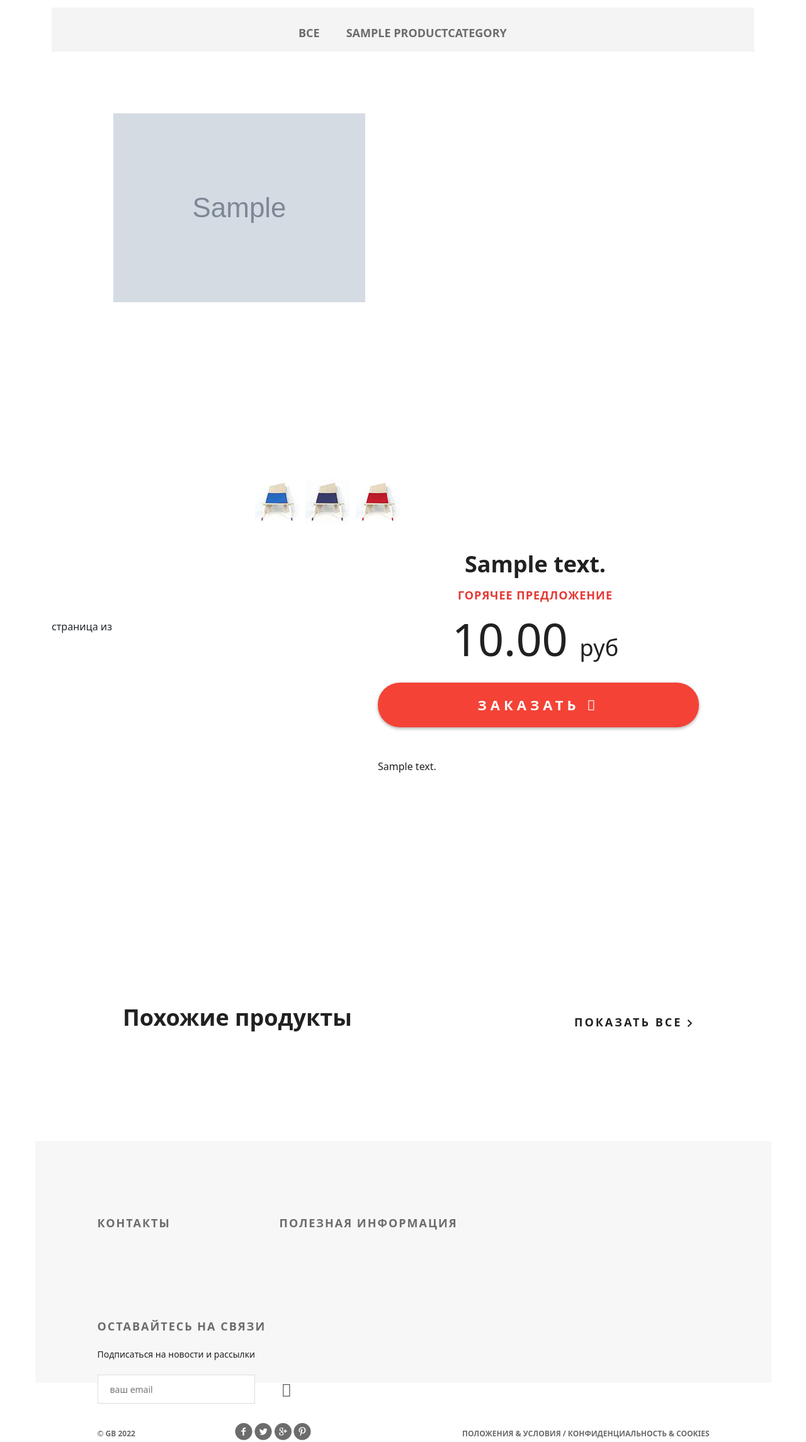
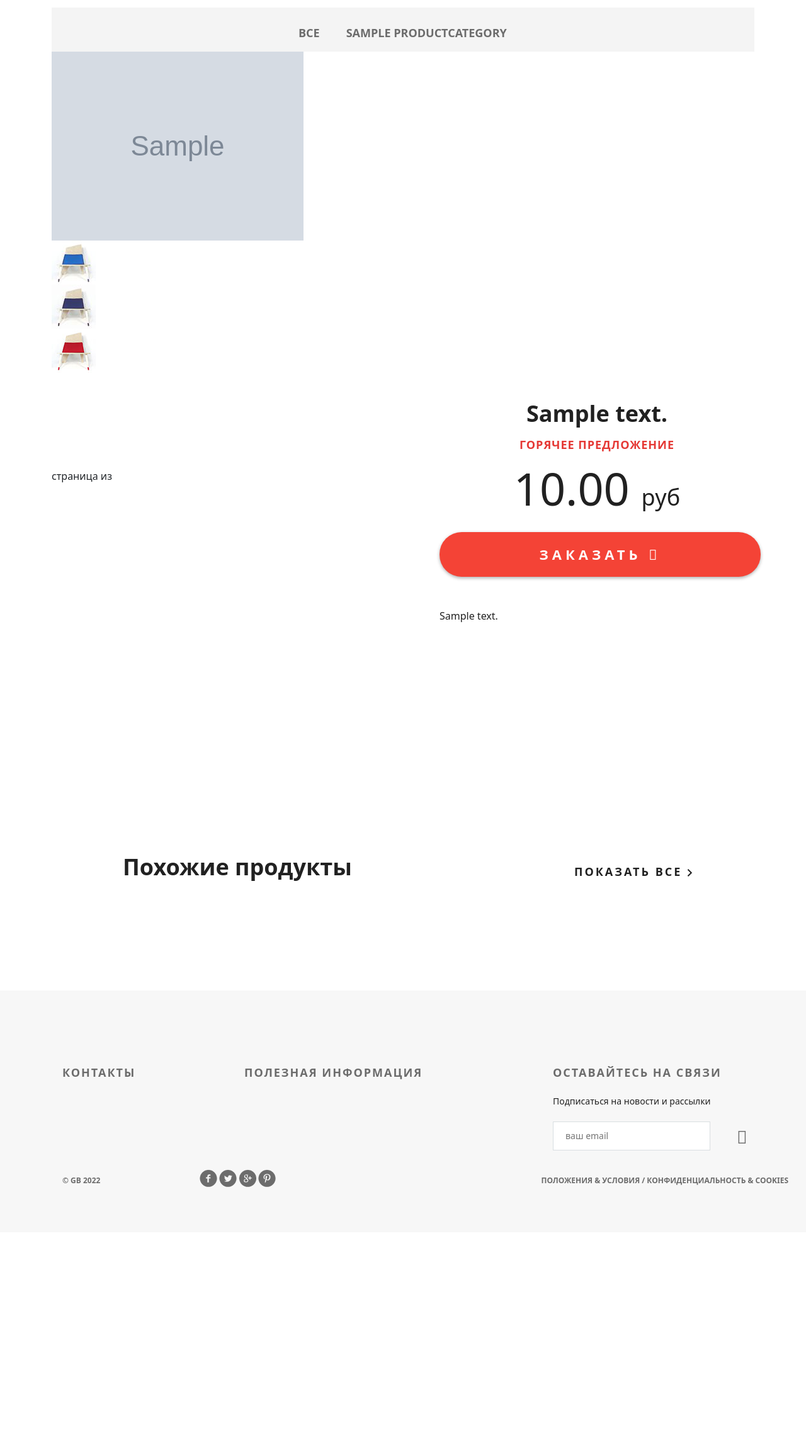
Before and after one commit to LexanRad/Project_for_Django, a Django app: page /products/ in a window 1280 px wide; the page is wider, and only the part inside the window is pictured. Shown: the part 107-2397 px from the top of that part at 63% size. After the commit the page ends 1992 px from the top of that part, so only its background shows below. Run offline with Django 3.2, Linux system fonts and the light colour scheme; tables that the repository leaves empty hold one stand-in row (values such as "Sample post"); grey boxes marked "Sample" are stand-in pictures; some libraries are stand-ins or nearby versions.

Commit message:
done dz2_5

```diff
--- a/geekshop/geekshop/static/geekshop/style.css
+++ b/geekshop/geekshop/static/geekshop/style.css
@@ -82,7 +82,7 @@ html, body {
 }
 .basket {
 	display: block;
-	width: 140px;
+	width: 23px;
 	height: 23px;
 	background-image: url(img/basket.png);
 	position: absolute;
@@ -423,16 +423,7 @@ html, body {
 	position: absolute;
 }
 
-.red {
-	text-transform: uppercase;
-	color: #e53935;
-	font-size: 18px;
-	font-weight: 700;
-	text-align: left;
-	letter-spacing: 1px;
-	line-height: 17px;
-	margin-bottom: 22px;
-}
+
 
 .exclusive {
 	padding-top: 120px;
@@ -543,7 +534,7 @@ html, body {
 
 .footer {
 	height: 384px;
-	width: 1169px;
+	width: 1350px;
 	background-color: #f7f7f7;
 	padding-left: 99px;
 	padding-right: 98px;
@@ -889,45 +880,83 @@ td:first-child {
 	font-weight: 700;
 }
 
-.details-products {
-	padding-left: 98px;
-	padding-right: 98px;
-	margin-top: 98px;
-	height: 651px;
+
+.description {
+	width: 535px;
+	float: right;
+	padding-left: 35px
 }
-.details-slider {
-	width: 570px;
-	float: left;
-	margin-right: 30px;
+.description .big-bold {
+	/*text-transform: capitalize;*/
+	color:  #212121;
+	font-size: 36px;
+	font-weight: 700;
+	text-align: center;
+	margin-top: 47px;
+	margin-bottom: 0px;
 }
-.slider-product {
-	width: 570px;
-	height: 570px;
+.description .red {
+	text-transform: uppercase;
+	color: #e53935;
+	font-size: 18px;
+	font-weight: 700;
+	text-align: center;
+	letter-spacing: 1px;
+	line-height: 17px;
+	margin-top: 23px;
+	margin-bottom: 36px;
 }
-.slider-control {
-	width: 420px;
-	height: 70px;
-	margin: 11px auto 0px;
-	padding-left: 150px
+.description .price {
+	color:  #212121;
+	font-size: 72px;
+	font-weight: 300;
+	line-height: 48px;
+	text-align: center;
 }
-.slider-control .block {
-	height: 70px;
-	width: 70px;
-	position: relative;
-	float: left;
-	margin-right: 10px;
+.description .price span {
+	color:  #212121;
+	font-size: 36px;
+	font-weight: 300;
+	line-height: 48px;
+	text-align: center;
 }
-.slider-control a .text {
-	display: none;
-	height: 70px;
-	width: 70px;
-	background-color: #fff;
-    opacity: 0.7;
-    position: absolute;
-    top: 0;
+
+.red-button {
+	display: block;
+	height: 71px;
+	width: 510px;
+	border-radius: 35px;
+	background-color: #f44336;
+	text-align: center;
+	text-transform: uppercase;
+	text-decoration: none;
+	color:  #ffffff;
+	font-size: 22px;
+	font-weight: 700;
+	line-height: 24px;
+	box-shadow: 0px 2px 4.85px 0.15px rgba(33, 33, 33, 0.35);
+	line-height: 70px;
+	letter-spacing: 6px;
+	margin-top: 31px;
 }
-.slider-control a:hover .text {
-	display: block;
+.red-button:hover {
+	box-shadow: none;
+}
+.red-button:active {
+	box-shadow: none;
+	background-color: #d41306;
+}
+
+.description-text {
+	margin-top: 50px;
+	color:  #212121;
+	font-size: 16px;
+	font-weight: 300;
+	line-height: 24px;
+	text-align: left;
+}
+.description-text p {
+	margin-bottom: 0.5em;
 }
 
 .related {
--- a/geekshop/ordersapp/forms.py
+++ b/geekshop/ordersapp/forms.py
@@ -1,5 +1,7 @@
 from django import forms
 
+
+from mainapp.models import Product
 from ordersapp.models import Order, OrderItem
 
 
@@ -25,3 +27,4 @@ class OrderItemForm(forms.ModelForm):
         super(OrderItemForm, self).__init__(*args, **kwargs)
         for field_name, field in self.fields.items():
             field.widget.attrs['class'] = 'form-control'
+        self.fields['product'].queryset = Product.objects.filter(quantity__gte=1)
--- a/geekshop/ordersapp/urls.py
+++ b/geekshop/ordersapp/urls.py
@@ -10,4 +10,5 @@ urlpatterns = [
     path('read/<int:pk>/', ordersapp.OrderRead.as_view(), name='order_read'),
     path('update/<int:pk>/', ordersapp.OrderUpdate.as_view(), name='order_update'),
     path('delete/<int:pk>/', ordersapp.OrderDelete.as_view(), name='order_delete'),
+    path('product/<int:pk>/price/', ordersapp.get_product_price),
 ]
--- a/requirements.txt
+++ b/requirements.txt
@@ -15,6 +15,6 @@ six==1.16.0
 sqlparse==0.4.2
 virtualenv==20.10.0
 virtualenvwrapper-win==1.2.6
-django-environ=0.8.1
+django-environ==0.8.1
 
 requests~=2.27.1
```
Also changed, not shown: geekshop/geekshop/settings.py (+22 -6 lines), geekshop/ordersapp/static/ordersapp/js/script.js (+76 -27 lines), geekshop/ordersapp/templates/ordersapp/order_form.html (+4 -4 lines), geekshop/ordersapp/views.py (+12 -3 lines).
